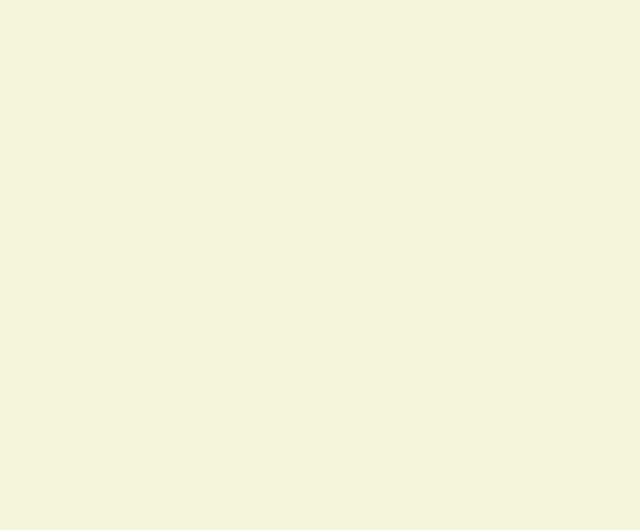
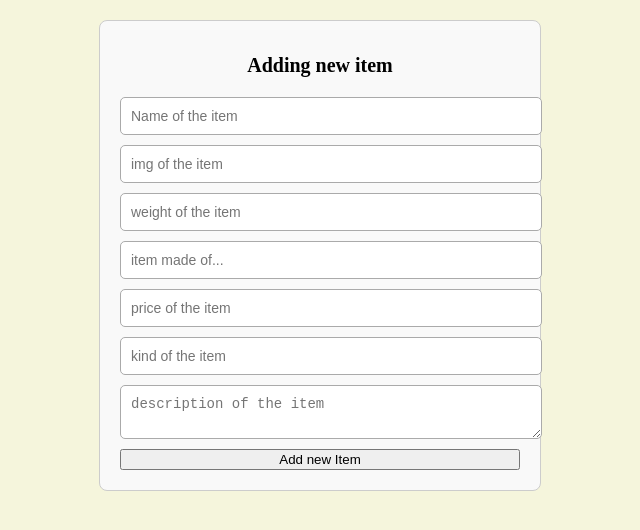
Before and after one commit to BalintCoder/Webshop, a React (Vite) app in the folder frontend/: page /admin in a window 1280 px wide. Before the commit this address had no page. Shown: the top 530 px of the page, without its empty margins (320-960 px from the left). Built offline with nearby package versions, Linux system fonts and the light colour scheme.

Commit message:
now you can add a new item on adminPage

```diff
--- a/frontend/src/App.jsx
+++ b/frontend/src/App.jsx
@@ -8,6 +8,7 @@ import ItemDetails from "./Components/ItemDetails.jsx";
 import RegisterPage from "./Components/RegisterPage.jsx";
 import { ToastContainer } from "react-toastify";
 import "react-toastify/dist/ReactToastify.css";
+import AdminPage from "./Components/AdminPage.jsx";
 function App() {
 
 
@@ -29,6 +30,7 @@ function App() {
                 />
                 <Route path="/item/:id" element={<ItemDetails />} />
                 <Route path="/register" element={<RegisterPage />}/>
+                <Route path="/admin" element={<AdminPage />}/>
 
             </Routes>
             <ToastContainer position="top-center" autoClose={3000} />
--- /dev/null
+++ b/frontend/src/Components/AdminPage.jsx
@@ -0,0 +1,75 @@
+import {Await} from "react-router-dom";
+import {useState} from "react";
+import "/src/Styling/AddingForm.css"
+export default function AdminPage ()
+{
+    const[formData, setFormData] = useState({
+        name: "",
+        img: "",
+        weight: "",
+        madeOf: "",
+        price: "",
+        kind: "",
+        description: "",
+    })
+
+    const handleChange = (e) => {
+        setFormData({
+            ...formData,
+            [e.target.name]: e.target.value,
+        });
+    }
+
+    const  handleAddingNewItem = async () => {
+
+        const token = localStorage.getItem("token")
+
+        const response = await fetch("/api/ItemModel/AddNewItem",{
+            method: "POST",
+            headers: {
+                Authorization: `Bearer ${token}`,
+                "Content-Type": "application/json",
+            },
+            body: JSON.stringify({
+                name: formData.name,
+                img: formData.img,
+                weight: Number(formData.weight),
+                madeOf: formData.madeOf,
+                price: Number(formData.price),
+                kind: formData.kind,
+                description: formData.description,
+            })
+        })
+        if (!response.ok)
+        {
+            console.error("Cant do this right now")
+            return;
+        }
+
+        const data = await response.json()
+        console.log("Adding was successful:", data);
+    }
+
+    return (
+        <div className="container">
+            <h1 className="title">Adding new item</h1>
+            <div className="form-container">
+                <input type="text" name="name" placeholder="Name of the item" value={formData.name}
+                       onChange={handleChange} className="input"/>
+                <input type="text" name="img" placeholder="img of the item" value={formData.img}
+                       onChange={handleChange} className="input"/>
+                <input type="number" name="weight" placeholder="weight of the item" value={formData.weight}
+                       onChange={handleChange} className="input"/>
+                <input type="text" name="madeOf" placeholder="item made of..." value={formData.madeOf}
+                       onChange={handleChange} className="input"/>
+                <input type="number" name="price" placeholder="price of the item" value={formData.price}
+                       onChange={handleChange} className="input"/>
+                <input type="text" name="kind" placeholder="kind of the item" value={formData.kind}
+                       onChange={handleChange} className="input"/>
+                <textarea name="description" placeholder="description of the item" value={formData.description}
+                          onChange={handleChange} className="input"/>
+                <button onClick={handleAddingNewItem} className="form-button">Add new Item</button>
+            </div>
+        </div>
+    )
+}
--- /dev/null
+++ b/frontend/src/Styling/AddingForm.css
@@ -0,0 +1,51 @@
+.container {
+    width: 400px;
+    margin: 20px auto;
+    padding: 20px;
+    border: 1px solid #ccc;
+    border-radius: 8px;
+    background-color: #f9f9f9;
+}
+
+.title {
+    font-size: 20px;
+    font-weight: bold;
+    text-align: center;
+    margin-bottom: 20px;
+}
+
+.form-container {
+    display: flex;
+    flex-direction: column;
+    gap: 10px;
+}
+
+.input,
+.textarea {
+    width: 100%;
+    padding: 10px;
+    border: 1px solid #aaa;
+    border-radius: 5px;
+    font-size: 14px;
+}
+
+.textarea {
+    resize: vertical;
+    height: 80px;
+}
+
+.button {
+    width: 100%;
+    padding: 10px;
+    border: none;
+    border-radius: 5px;
+    background-color: #007bff;
+    color: white;
+    font-size: 16px;
+    cursor: pointer;
+    transition: background 0.3s;
+}
+
+.button:hover {
+    background-color: #0056b3;
+}
--- a/frontend/src/Styling/cartModal.css
+++ b/frontend/src/Styling/cartModal.css
@@ -44,7 +44,7 @@
     font-size: 32px;
     text-align: center;
     position: relative;
-    top: 140px; /* Lejjebb mozgatja az elemet */
+    top: 140px;
 }
 
 .quantity
--- a/frontend/src/Styling/itemDetails.css
+++ b/frontend/src/Styling/itemDetails.css
@@ -22,9 +22,9 @@
         width: 500px;
         height: 500px;
         object-fit: cover;
-        border-radius: 8px;
+        /*border-radius: 8px;*/
         margin-bottom: 10px;
-        border: 3px solid black;
+        /*border: 3px solid black;*/
         justify-items: center;
 }
 
```
Also changed, not shown: 1 other file (tests, documents, lock files or other folders).
